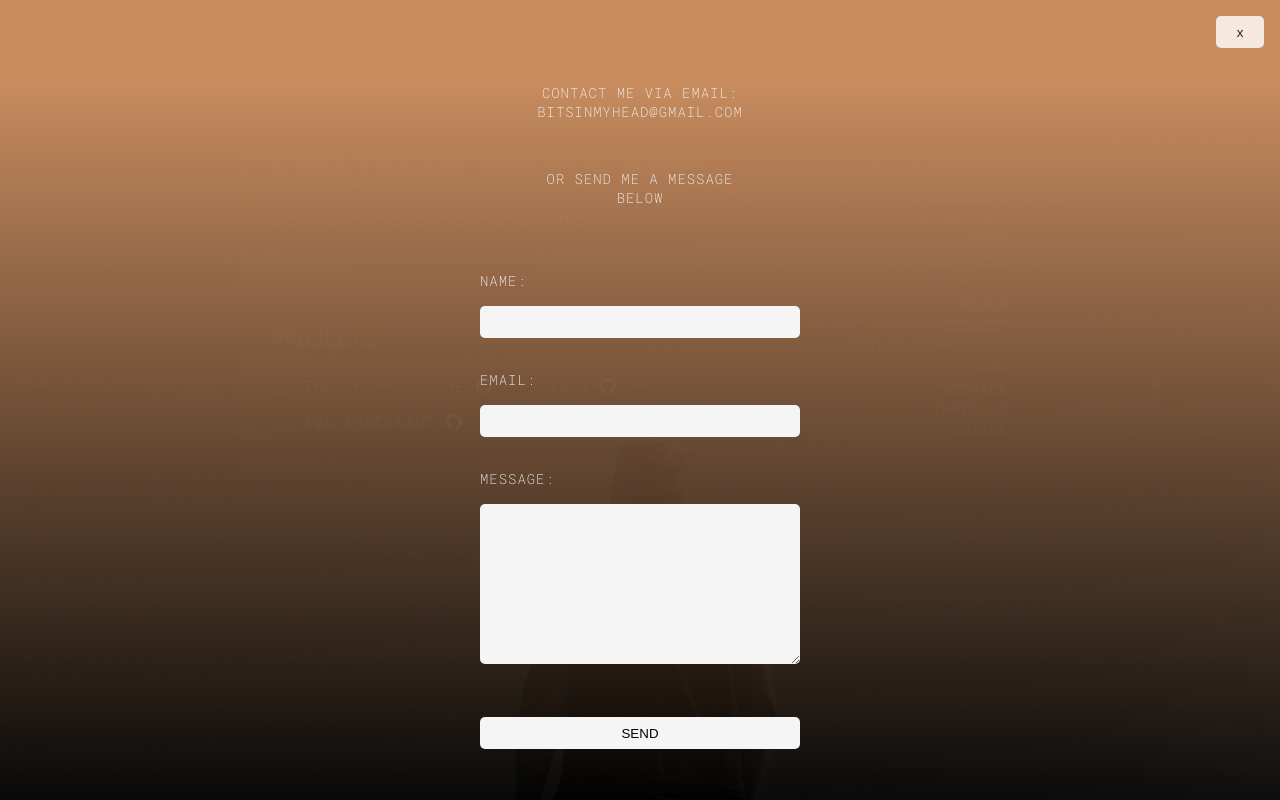
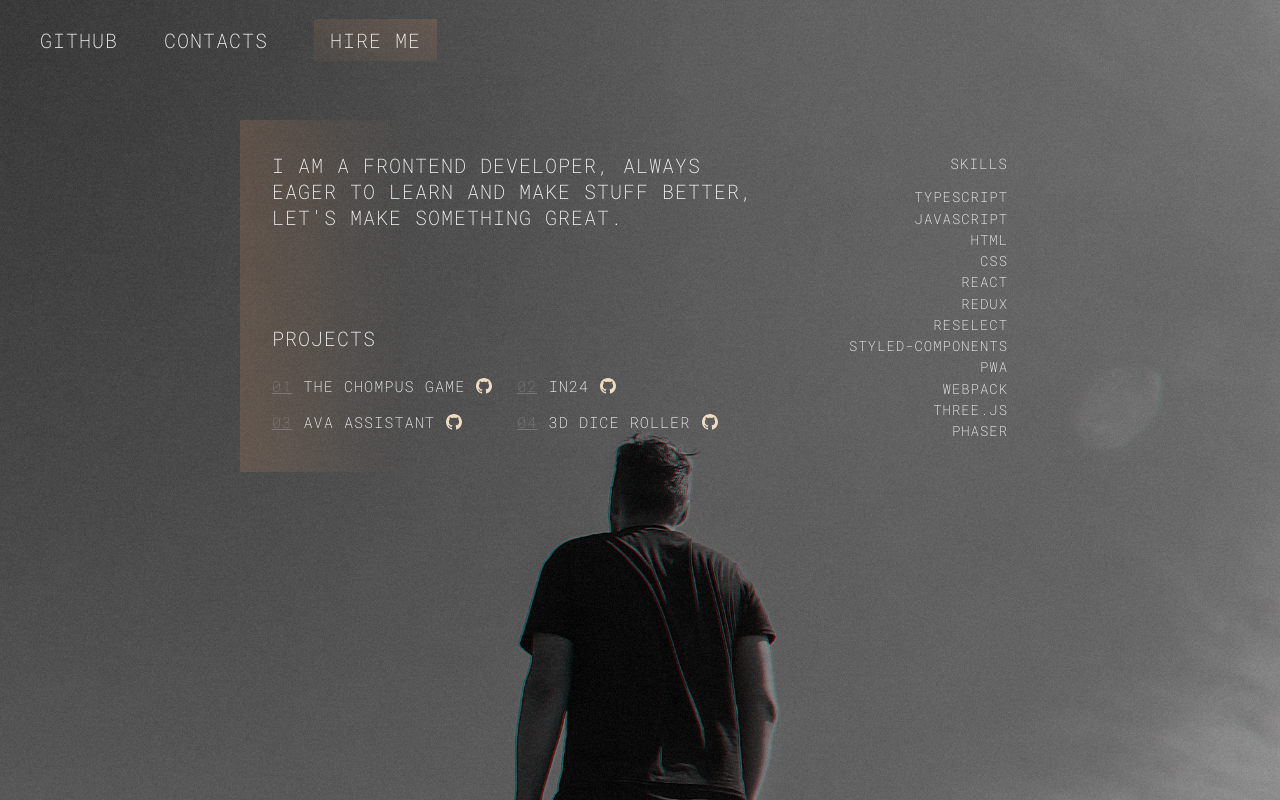
Before and after one commit to evgeny-rov/my-website, a React (Create React App) app: page / in a window 1280 px wide. Built offline with nearby package versions, Linux system fonts and the light colour scheme.

Commit message:
form sumbission, css

```diff
--- a/public/index.html
+++ b/public/index.html
@@ -9,9 +9,9 @@
       name="description"
       content="Web site created using create-react-app"
     />
-    <link href="https://fonts.googleapis.com/css2?family=Roboto+Mono:wght@200,300;400&display=swap" rel="stylesheet">
+    <link href="https://fonts.googleapis.com/css2?family=Roboto+Mono:wght@200,300;400&display=swap" rel="stylesheet"/>
+    <link href="https://fonts.googleapis.com/css2?family=Bebas+Neue&family=Ubuntu+Mono&display=swap" rel="stylesheet"/>
     <link rel="apple-touch-icon" href="%PUBLIC_URL%/logo192.png" />
-    <link rel="manifest" href="%PUBLIC_URL%/manifest.json" />
     <title>React App</title>
   </head>
   <body>
--- a/src/components/Contact.tsx
+++ b/src/components/Contacts.tsx
@@ -1,4 +1,4 @@
-import React, { FunctionComponent, useState, SyntheticEvent } from 'react';
+import React, { FunctionComponent, useState } from 'react';
 import ReactDOM from 'react-dom';
 import {
   ContactOverlay,
@@ -10,40 +10,53 @@ import {
   CloseBtn,
 } from '../styled/contact';
 
+const modalRoot: any = document.getElementById('modal-root');
+
+const encode = (data: any) => {
+  return Object.keys(data)
+    .map((key) => encodeURIComponent(key) + '=' + encodeURIComponent(data[key]))
+    .join('&');
+};
+
 interface Props {
-  setShowContact: Function;
+  showContacts: Function;
 }
 
-const modalRoot: any = document.getElementById('modal-root');
-
-const Contact: FunctionComponent<Props> = ({ setShowContact }) => {
+const Contacts: FunctionComponent<Props> = ({ showContacts }) => {
   const [state, setState] = useState({
     name: '',
     email: '',
     message: '',
-    success: false,
   });
 
-  const handleSubmit = (e: SyntheticEvent) => {
+  const handleSubmit = (e: React.SyntheticEvent) => {
+    fetch('/', {
+      method: 'POST',
+      headers: { 'Content-Type': 'application/x-www-form-urlencoded' },
+      body: encode({ 'form-name': 'contact', state }),
+    })
+      .then(() => {
+        alert('Your message was sent!');
+        setState({ name: '', email: '', message: '' });
+        showContacts(false);
+      })
+      .catch((error) => alert());
+
     e.preventDefault();
-    console.log(state);
-    setTimeout(() => {
-      setState({ ...state, success: true });
-    }, 5000);
   };
 
-  const handleChange = (e: any) => {
+  const handleChange = (e: React.ChangeEvent<HTMLInputElement | HTMLTextAreaElement>) => {
     setState({ ...state, [e.target.name]: e.target.value });
   };
 
   const contactContent = (
-    <ContactOverlay>
-      <CloseBtn type="button" value="x" onClick={() => setShowContact(false)} />
+    <ContactOverlay animate={{ opacity: 1, y: 0 }} initial={{ y: -100, opacity: 0 }}>
+      <CloseBtn type="button" value="x" onClick={() => showContacts(false)} />
+      <ContactInfo>
+        <p>Contact me via email: bitsinmyhead@gmail.com</p>
+        <p>Or send me a message below</p>
+      </ContactInfo>
       <StyledForm action="#" onSubmit={handleSubmit}>
-        <ContactInfo>
-          <p>Contact me via email: bitsinmyhead@gmail.com</p>
-          <p>Or send me a message below</p>
-        </ContactInfo>
         <label>
           <p>name:</p>
           <InputText
@@ -74,7 +87,6 @@ const Contact: FunctionComponent<Props> = ({ setShowContact }) => {
           />
         </label>
         <StyledBtn type="submit" value="SEND" />
-        {state.success && <p>your message was sent</p>}
       </StyledForm>
     </ContactOverlay>
   );
@@ -82,4 +94,4 @@ const Contact: FunctionComponent<Props> = ({ setShowContact }) => {
   return ReactDOM.createPortal(contactContent, modalRoot);
 };
 
-export default Contact;
+export default Contacts;
--- a/src/components/Nav.tsx
+++ b/src/components/Nav.tsx
@@ -1,12 +1,18 @@
 import React, { useState } from 'react';
-import { NavContainer, NavList, StyledLi } from '../styled/nav';
-import { Link, SpecialLink } from '../styled/general';
-import Contact from './Contact';
+import {
+  NavContainer,
+  NavList,
+  StyledLi,
+  StyledBtn,
+  AccentBtn,
+} from '../styled/nav';
+import { Link } from '../styled/general';
+import Contact from './Contacts';
 
 const MY_GITHUB_URL = 'https://github.com/evgeny-rov';
 
 export default () => {
-  const [showContact, setShowContact] = useState(true);
+  const [showContact, setShowContact] = useState(false);
 
   return (
     <NavContainer
@@ -21,15 +27,19 @@ export default () => {
           </Link>
         </StyledLi>
         <StyledLi>
-          {showContact && <Contact setShowContact={setShowContact}/>}
-          <input
+          {showContact && <Contact showContacts={setShowContact} />}
+          <StyledBtn
             type="button"
-            onClick={() => setShowContact(!showContact)}
-            value="contact"
-          ></input>
+            value="contacts"
+            onClick={() => setShowContact(true)}
+          />
         </StyledLi>
         <StyledLi>
-          <SpecialLink href="#">hire me</SpecialLink>
+          <AccentBtn
+            type="button"
+            value="hire me"
+            onClick={() => setShowContact(true)}
+          />
         </StyledLi>
       </NavList>
     </NavContainer>
--- a/src/styled/contact.ts
+++ b/src/styled/contact.ts
@@ -1,34 +1,49 @@
 import styled from 'styled-components/macro';
 import { Overlay } from './general';
+import { motion } from 'framer-motion';
 
-export const ContactOverlay = styled(Overlay)`
+export const ContactOverlay = styled(motion.div)`
+  position: fixed;
+  width: 100%;
+  height: 100%;
+  display: flex;
+  justify-content: center;
+  align-items: center;
+  color: #f5f5f5;
   background: linear-gradient(0deg, rgba(0, 0, 0, 0.9), rgba(200, 140, 95, 1) 90%);
-  display: grid;
-  place-items: center;
+  flex-direction: column;
   box-sizing: border-box;
   z-index: 100;
   overflow-y: auto;
-  font-weight: 300;
+
+  p {
+    font-weight: 300;
+  }
 `;
 
 export const CloseBtn = styled.input`
   position: absolute;
   top: 1rem;
   right: 1rem;
-  width: 3rem;
-  height: 2rem;
+  width: 2.5rem;
+  height: 2.5rem;
   background: #fff;
   opacity: 0.8;
   border-radius: 5px;
   color: #000;
   border: none;
+
+  &:hover {
+    box-shadow: 0 0 10px #aaa;
+    color: #aaa;
+  }
 `;
 
 export const ContactInfo = styled.div`
   text-align: center;
 
   p {
-    margin: 3rem;
+    margin: 2rem;
   }
 `;
 
@@ -38,6 +53,7 @@ export const StyledForm = styled.form`
   place-items: center;
   grid-gap: 1rem;
   align-self: center;
+  margin-top: 3rem;
 
   label {
     width: 100%;
@@ -49,6 +65,7 @@ export const StyledForm = styled.form`
     box-sizing: border-box;
     border-radius: 5px;
     margin: 1rem 0;
+    padding: 0.5rem;
   }
 `;
 
@@ -60,11 +77,15 @@ export const InputText = styled.input`
 export const StyledTextarea = styled.textarea`
   height: 10rem;
   width: 100%;
-  padding: 0.5rem;
 `;
 
 export const StyledBtn = styled.input`
   color: black;
   width: 100%;
   height: 2rem;
+
+  &:hover {
+    box-shadow: 0 0 10px #aaa;
+    color: #aaa;
+  }
 `;
--- a/src/styled/general.ts
+++ b/src/styled/general.ts
@@ -4,10 +4,14 @@ import { createGlobalStyle } from 'styled-components/macro';
 export const GlobalStyle = createGlobalStyle`
   body {
     margin: 0;
-    font-family: 'Roboto Mono', monospace;
+    font-family: 'Roboto Mono', 'Ubuntu Mono', monospace;
     -webkit-font-smoothing: antialiased;
     -moz-osx-font-smoothing: grayscale;
     text-transform: uppercase;
+    font-weight: 200;
+  }
+
+  h1, h2, p, span, a {
     font-weight: 200;
     font-size: 1.25rem;
     letter-spacing: 1px;
@@ -19,12 +23,7 @@ export const GlobalStyle = createGlobalStyle`
   }
 
   h1, h2 {
-    font-weight: 200;
     margin-block-start: 0;
-  }
-
-  h1 {
-    font-size: 1.25rem;
   }
 
   h2 {
@@ -50,6 +49,7 @@ export const Overlay = styled.div`
   justify-content: center;
   align-items: center;
   color: #f5f5f5;
+  overflow-y: auto;
 `;
 
 export const Background = styled.img`
@@ -69,13 +69,3 @@ export const Link = styled.a`
     color: rgba(240, 220, 195, 1);
   }
 `;
-
-export const SpecialLink = styled(Link)`
-  background: linear-gradient(20deg, rgba(200, 140, 95, 0.05), rgba(200, 140, 95, 0.2));
-  padding: 0.5rem 1rem;
-  transition: all .5s;
-
-  &:hover {
-    text-transform: capitalize;
-  }
-`;
--- a/src/styled/mainSection.ts
+++ b/src/styled/mainSection.ts
@@ -4,9 +4,15 @@ import { motion } from 'framer-motion';
 export const MainSectionContainer = styled(motion.div)`
   position: absolute;
   top: 15%;
-  width: 50rem;
+  width: min(50rem, 100%);
   height: 22rem;
   border-radius: 2px;
+
+
+  @media(max-width: 450px) {
+    top: 0;
+    height: 100%;
+  }
 `;
 
 export const StyledMainSection = styled(motion.section)`
@@ -21,6 +27,15 @@ export const StyledMainSection = styled(motion.section)`
     'desc desc secondary'
     'projects projects secondary';
 
+    @media(max-width: 450px) {
+      place-items: center;
+      grid-template-columns: 1fr;
+      grid-template-rows: 1fr 1fr 1fr;
+      grid-template-areas:
+        'desc'
+        'projects'
+        'secondary';
+    }
 `;
 
 export const StyledDescription = styled(motion.span)`
@@ -35,6 +50,12 @@ export const StyledSkills = styled(motion.div)`
   place-items: end;
   text-align: right;
   grid-area: secondary;
+
+  @media(max-width: 450px) {
+    justify-self: start;
+    text-align: left;
+    place-items: start;
+  }
 `;
 
 export const ProjectsSection = styled(motion.div)`
@@ -63,6 +84,10 @@ export const StyledProject = styled.li`
   display: flex;
   align-items: center;
   justify-content: flex-start;
+
+  @media(max-width: 450px) {
+    width: 100%;
+  }
 `;
 
 export const ProjectId = styled.span`
--- a/src/styled/nav.ts
+++ b/src/styled/nav.ts
@@ -8,6 +8,7 @@ export const NavContainer = styled(motion.nav)`
   left: 0;
   width: 100%;
   height: 5rem;
+  z-index: 10;
 `;
 
 export const NavList = styled.ul`
@@ -16,10 +17,40 @@ export const NavList = styled.ul`
   width: 100%;
   height: 100%;
   display: flex;
+  flex-wrap: wrap;
   align-items: center;
   margin: 0;
+
+  @media(max-width: 450px) {
+    justify-content: center;
+  }
 `;
 
 export const StyledLi = styled.li`
-  margin-left: 2.5rem;
+  margin-left: min(2.5rem, 5%);
 `;
+
+export const StyledBtn = styled.input`
+  background: none;
+  border: none;
+  font-weight: 200;
+  font-size: 1.25rem;
+  letter-spacing: 1px;
+  color: #f5f5f5;
+  transition: all .5s;
+  font-family: 'Roboto Mono', monospace;
+  text-transform: uppercase;
+
+  &:hover {
+    color: rgba(240, 220, 195, 1);
+  }
+`;
+
+export const AccentBtn = styled(StyledBtn)`
+  background: linear-gradient(20deg, rgba(200, 140, 95, 0.05), rgba(200, 140, 95, 0.2));
+  padding: 0.5rem 1rem;
+
+  &:hover {
+    text-transform: capitalize;
+  }
+`;
```
